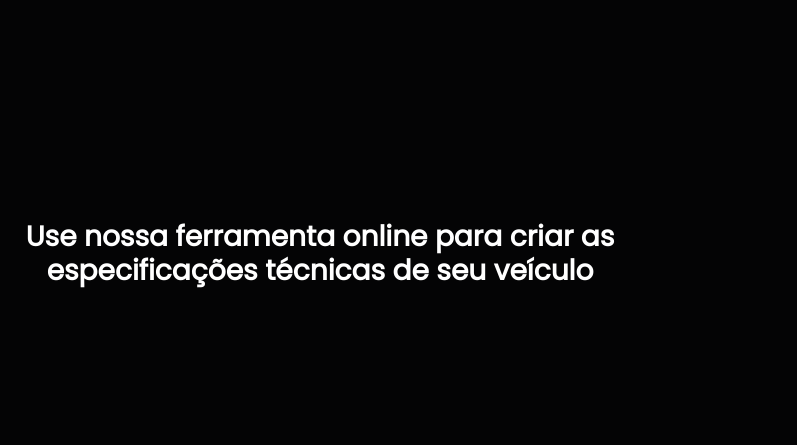
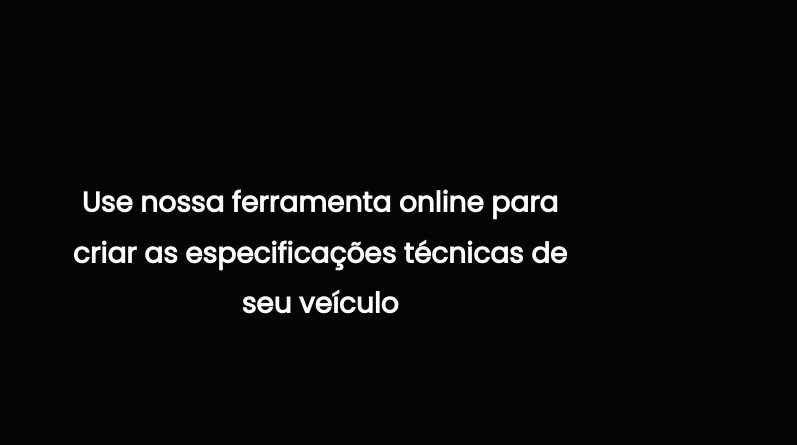
Before and after one commit to rafaelleitedasilva/Scania, a plain HTML site: page pages/products.html in a window 1280 px wide. Shown: the part 2440-2885 px from the top of the page, 0-797 px from the left. Drawn offline with Linux system fonts and the light colour scheme.

Commit message:
fixing bugs

```diff
--- a/pages/css/products.css
+++ b/pages/css/products.css
@@ -218,6 +218,12 @@ body, .container-grid{
 .config-banner button{
     background-color: transparent;
 }
+.config-text{
+    padding: 50px;
+}
+.config-text h3{
+    line-height: 180%;
+}
  .bus-container{
     max-height: 100vh;
  }
@@ -245,6 +251,7 @@ body, .container-grid{
     width: 400px;
     color: var(--silver);
     letter-spacing: 1px;
+    text-decoration: 1px underline !important;
 
 }
 
```
